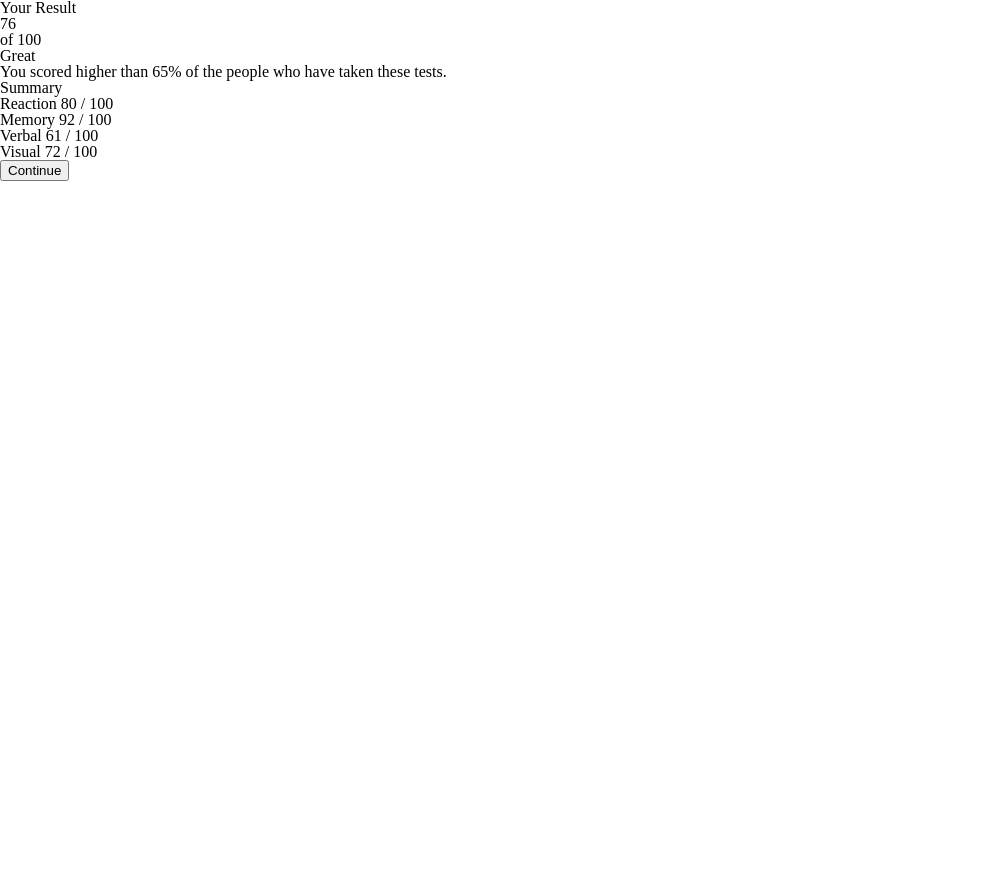
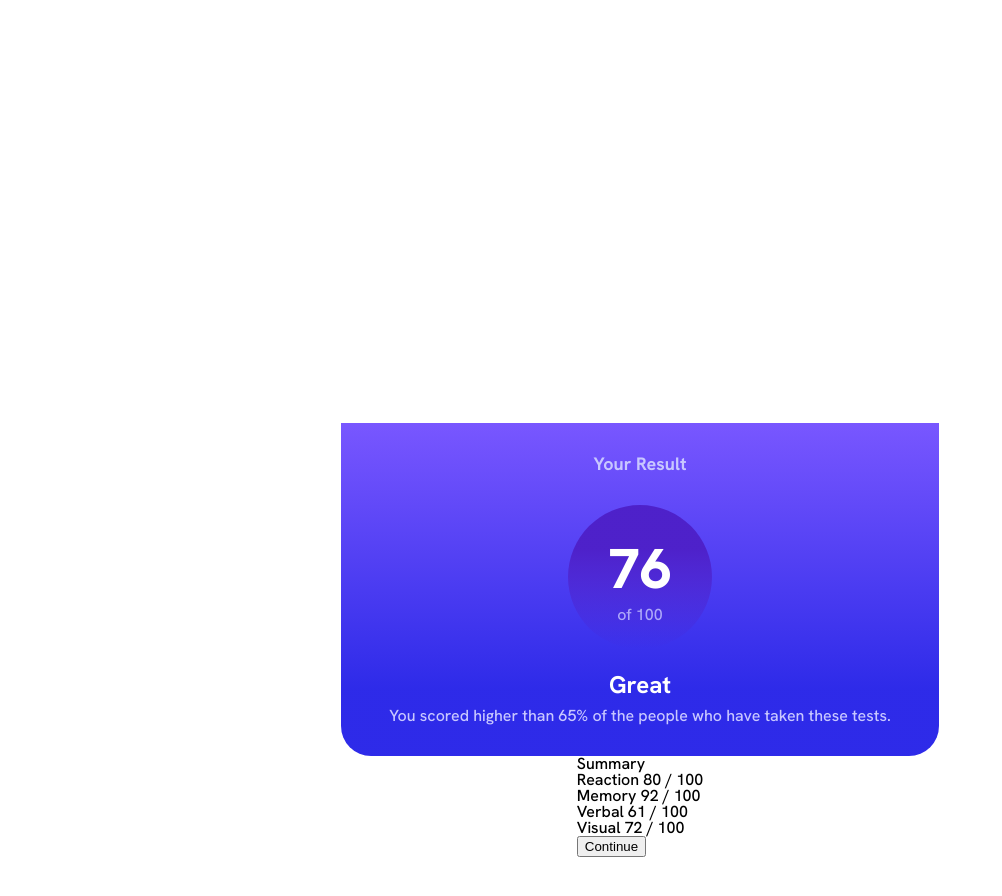
Before and after one commit to jflsk/Results-Summary, a plain HTML site: page index.html in a window 1280 px wide. Shown: the whole page, without its empty margins (0-1002 px from the left). Before the commit the page ends 800 px from the top, so only its background shows below. Drawn offline with Linux system fonts and the light colour scheme.

Commit message:
feat: add score tab style

```diff
--- a/src/styles/styles.scss
+++ b/src/styles/styles.scss
@@ -1 +1,82 @@
+// Imports
 @import url(reset.css);
+
+// Variables
+$font-path: "../assets/fonts";
+$font: "Hanken Grotesk", sans-serif;
+$light-red: hsl(0, 100%, 67%);
+$orange-ylw: hsl(39, 100%, 56%);
+$green-teal: hsl(166, 100%, 37%);
+$cobalt-blue: hsl(234, 85%, 45%);
+$white: hsl(0, 0%, 100%);
+$pale-blue: hsl(221, 100%, 96%);
+$light-lav: hsl(241, 100%, 89%);
+$dark-grbl: hsl(224, 30%, 27%);
+
+$gradient-card: linear-gradient(0deg, hsl(241, 81%, 54%) 20%, hsl(252, 100%, 67%) 100%);
+$gradient-circle: linear-gradient(0deg, hsla(241, 72%, 46%, 0) 0%, hsla(256, 72%, 46%, 1) 70%);
+
+// Font Path
+@font-face {
+    font-family: "Hanken Grotesk";
+    src: url("#{$font-path}/HankenGrotesk-VariableFont_wght.ttf") format("truetype");
+}
+
+body {
+    min-height: 100vw;
+    display: flex;
+    justify-content: center;
+    align-items: center;
+    flex-direction: column;
+    font-family: $font;
+    font-weight: 500;
+    .score-container {
+        padding: 2rem 3rem;
+        min-height: 100%;
+        display: flex;
+        align-items: center;
+        justify-content: center;
+        flex-direction: column;
+        background: $gradient-card;
+        border-radius: 0 0 30px 30px;
+        color: white;
+        .score-result {
+            margin-bottom: 2rem;
+            font-size: 18px;
+            font-weight: 700;
+            color: $light-lav;
+        }
+        .score-circle {
+            margin-bottom: 1.5rem;
+            min-height: 9rem;
+            min-width: 9rem;
+            display: flex;
+            align-items: center;
+            justify-content: center;
+            flex-direction: column;
+            text-align: center;
+            background: $gradient-circle;
+            border-radius: 50%;
+            .score-major {
+                font-size: 56px;
+                font-weight: 800;
+                color: white;
+            }
+            .score-minor {
+                color: $light-lav;
+                opacity: 0.8;
+                position: relative;
+                top: 0.6rem;
+            }
+        }
+        .score-title {
+            margin-bottom: 0.7rem;
+            font-size: 24px;
+            font-weight: 700;
+        }
+        p {
+            text-align: center;
+            color: $light-lav;
+        }
+    }
+}
```
Also changed, not shown: src/styles/styles.css, 1 other file.
